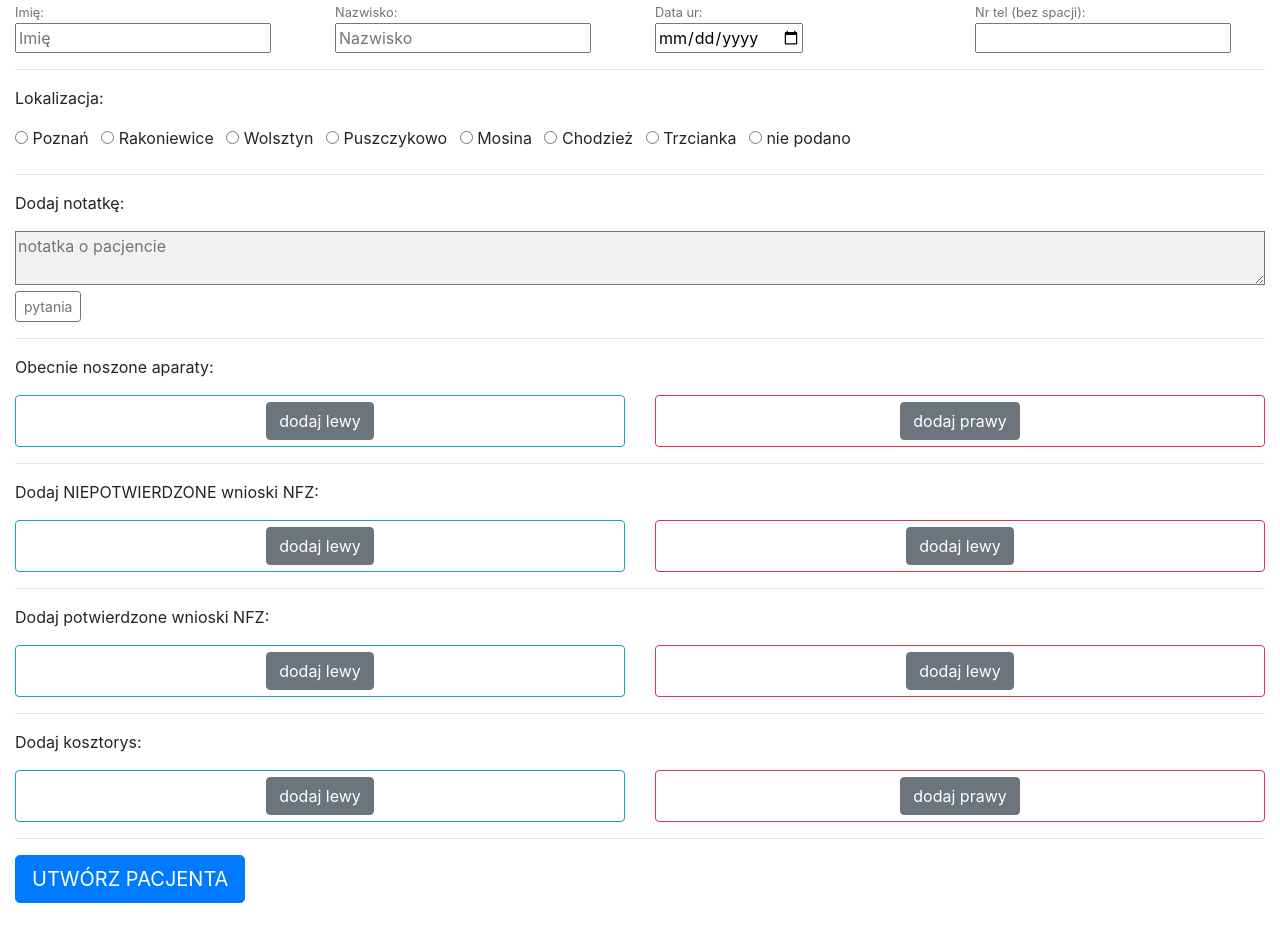
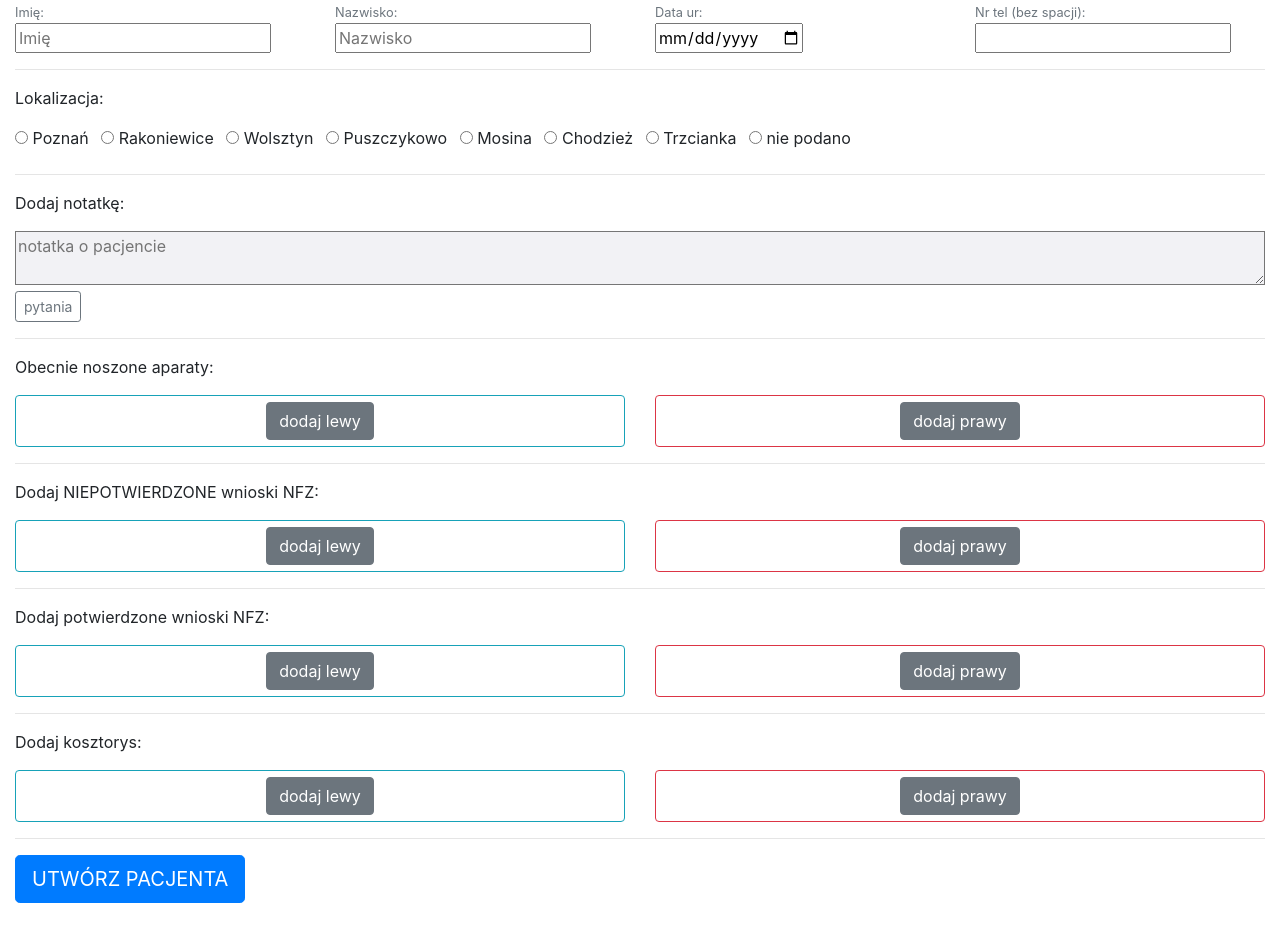
Before and after one commit to myGitHub4publicprojects/crm, a Django app: page /create/ in a window 1280 px wide. Shown: the part 123-1074 px from the top of the page. Run offline with Django 3.2, Linux system fonts and the light colour scheme; the visitor is signed in with stand-in values (Sample User, id 1); data that the repository does not hold is empty; some libraries are stand-ins or nearby versions.

Commit message:
fix minor bugs in templates

```diff
--- a/crm/templates/crm/actions.html
+++ b/crm/templates/crm/actions.html
@@ -23,7 +23,7 @@
 							<label for="nfz_new_left_remove">Anuluj</label>
 						</div>
 					</div>
-					{% else %} Dodaj potwierdzony wniosek NFZ:
+					{% else %} Dodaj NIEpotwierdzony wniosek NFZ:
 					<input type="date" name="new_NFZ_left"> {% endif %}
 				</div>
 
@@ -48,7 +48,7 @@
 							<label for="nfz_new_right_remove">Anuluj</label>
 						</div>
 					</div>
-					{% else %} Dodaj potwierdzony wniosek NFZ:
+					{% else %} Dodaj NIEpotwierdzony wniosek NFZ:
 					<input type="date" name="new_NFZ_right"> {% endif %}
 				</div>
 
--- a/crm/templates/crm/create.html
+++ b/crm/templates/crm/create.html
@@ -96,7 +96,7 @@
 
         <div class="col-xl-6">
             <div class="btn btn-outline-danger w-100">
-                <div class="btn btn-secondary" data-toggle="collapse" data-target="#add_NFZ_right_new" aria-expanded="false">dodaj lewy</div>
+                <div class="btn btn-secondary" data-toggle="collapse" data-target="#add_NFZ_right_new" aria-expanded="false">dodaj prawy</div>
                 <div class="collapse" id="add_NFZ_right_new">
                     Dodaj nowy wniosek NFZ:
                     <input type="date" name="right_NFZ_new">
@@ -120,7 +120,7 @@
 
         <div class="col-xl-6">
             <div class="btn btn-outline-danger w-100">
-                <div class="btn btn-secondary" data-toggle="collapse" data-target="#add_NFZ_right" aria-expanded="false">dodaj lewy</div>
+                <div class="btn btn-secondary" data-toggle="collapse" data-target="#add_NFZ_right" aria-expanded="false">dodaj prawy</div>
                 <div class="collapse" id="add_NFZ_right">
                     Dodaj potwierdzony wniosek NFZ:
                     <input type="date" name="right_NFZ_confirmed_date">
```
